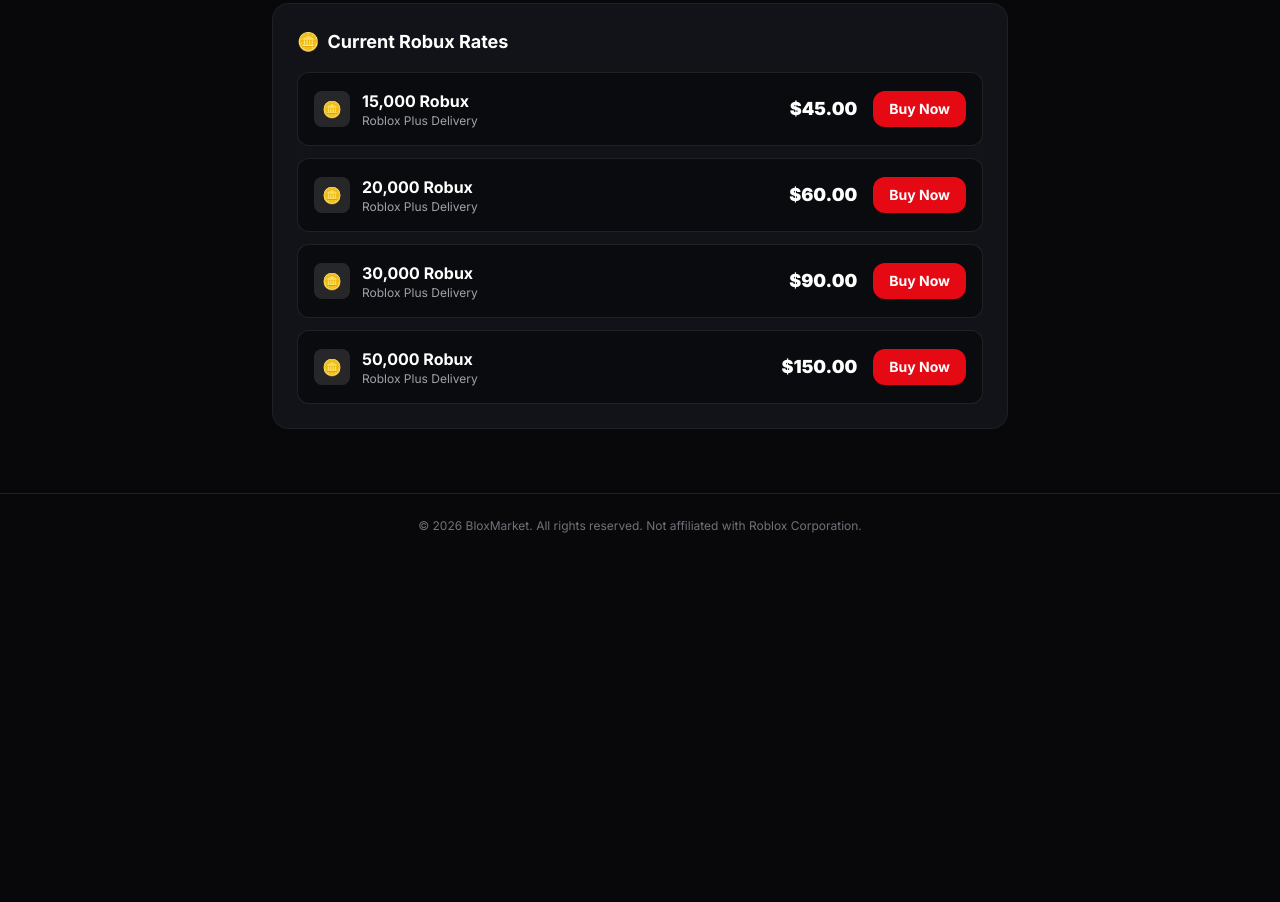
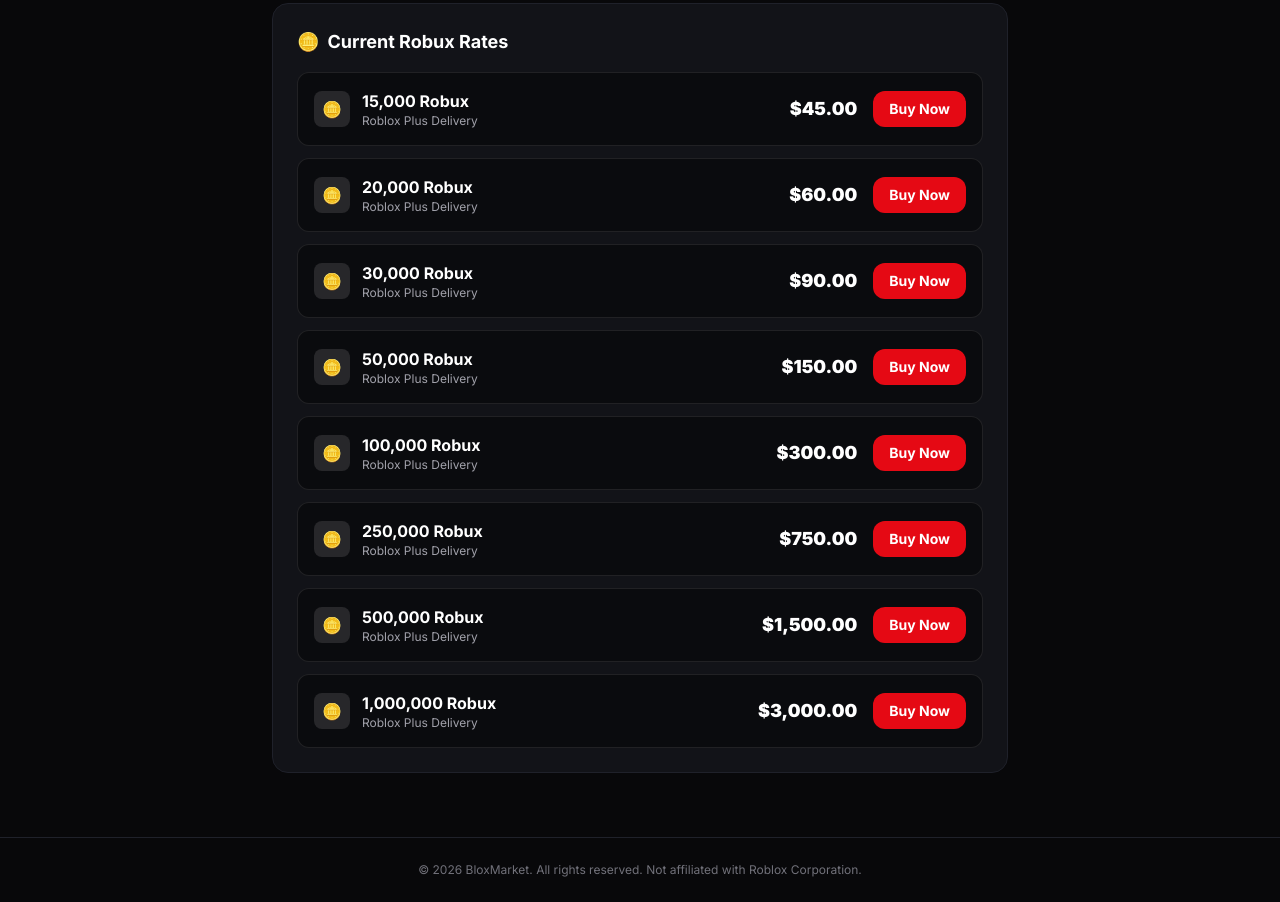
Before and after one commit to Prompts4Cheats/bloxmarket, a plain HTML site: page index.html in a window 1280 px wide. Shown: the part 916-1818 px from the top of the page. Before the commit the page ends 1474 px from the top, so only its background shows below. Drawn offline with nearby package versions, Linux system fonts and the light colour scheme.

Commit message:
index.html

```diff
--- a/index.html
+++ b/index.html
@@ -61,7 +61,6 @@
                 <a href="https://discord.gg/MEJxmYJ4hH" target="_blank" class="bg-black/40 hover:bg-black/60 text-white px-3 py-1 rounded-full text-xs font-bold transition flex items-center gap-1.5 border border-red-500/50">
                     <i class="fa-brands fa-discord text-indigo-400"></i> Join Discord
                 </a>
-                <button onclick="openOwnerLogin()" class="text-xs bg-white/10 hover:bg-white/25 px-2.5 py-1 rounded transition font-bold">Owner Panel</button>
             </div>
         </div>
 
@@ -189,7 +188,7 @@
                     </div>
                 </div>
 
-                <!-- Standard Robux Rates List -->
+                <!-- Standard & High Tier Robux Rates List -->
                 <div class="bg-cardBg border border-cardBorder rounded-2xl p-6">
                     <h3 class="text-lg font-bold text-white mb-4 flex items-center gap-2">
                         <span class="text-accentRed">🪙</span> Current Robux Rates
@@ -259,6 +258,70 @@
                                 </button>
                             </div>
                         </div>
+
+                        <div class="bg-black/40 border border-zinc-800/80 hover:border-accentRed/50 p-4 rounded-xl flex items-center justify-between transition group">
+                            <div class="flex items-center gap-3">
+                                <div class="w-9 h-9 rounded-lg bg-zinc-800 flex items-center justify-center text-accentRed font-bold">🪙</div>
+                                <div>
+                                    <h4 class="font-bold text-white">100,000 Robux</h4>
+                                    <p class="text-xs text-zinc-400">Roblox Plus Delivery</p>
+                                </div>
+                            </div>
+                            <div class="flex items-center gap-4">
+                                <span class="text-lg font-black text-white">$300.00</span>
+                                <button onclick="selectPackage('100,000 Robux', 300, '100,000 Robux')" class="bg-accentRed hover:bg-accentRedHover text-white px-4 py-2 rounded-xl text-sm font-bold transition glow-red-hover">
+                                    Buy Now
+                                </button>
+                            </div>
+                        </div>
+
+                        <div class="bg-black/40 border border-zinc-800/80 hover:border-accentRed/50 p-4 rounded-xl flex items-center justify-between transition group">
+                            <div class="flex items-center gap-3">
+                                <div class="w-9 h-9 rounded-lg bg-zinc-800 flex items-center justify-center text-accentRed font-bold">🪙</div>
+                                <div>
+                                    <h4 class="font-bold text-white">250,000 Robux</h4>
+                                    <p class="text-xs text-zinc-400">Roblox Plus Delivery</p>
+                                </div>
+                            </div>
+                            <div class="flex items-center gap-4">
+                                <span class="text-lg font-black text-white">$750.00</span>
+                                <button onclick="selectPackage('250,000 Robux', 750, '250,000 Robux')" class="bg-accentRed hover:bg-accentRedHover text-white px-4 py-2 rounded-xl text-sm font-bold transition glow-red-hover">
+                                    Buy Now
+                                </button>
+                            </div>
+                        </div>
+
+                        <div class="bg-black/40 border border-zinc-800/80 hover:border-accentRed/50 p-4 rounded-xl flex items-center justify-between transition group">
+                            <div class="flex items-center gap-3">
+                                <div class="w-9 h-9 rounded-lg bg-zinc-800 flex items-center justify-center text-accentRed font-bold">🪙</div>
+                                <div>
+                                    <h4 class="font-bold text-white">500,000 Robux</h4>
+                                    <p class="text-xs text-zinc-400">Roblox Plus Delivery</p>
+                                </div>
+                            </div>
+                            <div class="flex items-center gap-4">
+                                <span class="text-lg font-black text-white">$1,500.00</span>
+                                <button onclick="selectPackage('500,000 Robux', 1500, '500,000 Robux')" class="bg-accentRed hover:bg-accentRedHover text-white px-4 py-2 rounded-xl text-sm font-bold transition glow-red-hover">
+                                    Buy Now
+                                </button>
+                            </div>
+                        </div>
+
+                        <div class="bg-black/40 border border-zinc-800/80 hover:border-accentRed/50 p-4 rounded-xl flex items-center justify-between transition group">
+                            <div class="flex items-center gap-3">
+                                <div class="w-9 h-9 rounded-lg bg-zinc-800 flex items-center justify-center text-accentRed font-bold">🪙</div>
+                                <div>
+                                    <h4 class="font-bold text-white">1,000,000 Robux</h4>
+                                    <p class="text-xs text-zinc-400">Roblox Plus Delivery</p>
+                                </div>
+                            </div>
+                            <div class="flex items-center gap-4">
+                                <span class="text-lg font-black text-white">$3,000.00</span>
+                                <button onclick="selectPackage('1,000,000 Robux', 3000, '1,000,000 Robux')" class="bg-accentRed hover:bg-accentRedHover text-white px-4 py-2 rounded-xl text-sm font-bold transition glow-red-hover">
+                                    Buy Now
+                                </button>
+                            </div>
+                        </div>
                     </div>
                 </div>
             </div>
@@ -287,9 +350,12 @@
             <div class="text-center mb-6">
                 <span class="bg-accentRed/10 text-accentRed text-xs font-bold px-3 py-1 rounded-full uppercase tracking-wider">Secure Crypto Checkout</span>
                 <h3 id="modal-title" class="text-xl font-black text-white mt-2">Selected Package</h3>
-                <p id="modal-price" class="text-2xl font-black text-accentRed mt-1">$0.00</p>
-                <!-- Exact Crypto Equivalent Display -->
-                <p id="crypto-exact-display" class="text-xs font-mono text-orange-400 mt-1 font-semibold">≈ 0.00000 BTC</p>
+                <p id="modal-price" class="text-3xl font-black text-white mt-1">$0.00</p>
+
+                <!-- IMPROVED HIGH-CONTRAST CRYPTO EQUIVALENT DISPLAY -->
+                <div class="mt-3 inline-block bg-orange-500/10 border border-orange-500/50 px-4 py-2 rounded-xl">
+                    <p id="crypto-exact-display" class="text-base font-bold text-orange-400 tracking-wide">≈ 0.00000 BTC</p>
+                </div>
             </div>
 
             <!-- Countdown Timer Box (10 Minutes) -->
@@ -412,7 +478,7 @@
             currentSelectedPackage = name + " (" + details + ")";
             currentPrice = price;
             document.getElementById('modal-title').innerText = name + " (" + details + ")";
-            document.getElementById('modal-price').innerText = "$" + price.toFixed(2);
+            document.getElementById('modal-price').innerText = "$" + price.toLocaleString(undefined, {minimumFractionDigits: 2, maximumFractionDigits: 2});
             document.getElementById('payment-modal').classList.remove('hidden');
 
             updateCryptoAddress();
@@ -428,7 +494,6 @@
             const selectKey = document.getElementById('crypto-select').value;
             document.getElementById('wallet-address-display').innerText = cryptoAddresses[selectKey];
 
-            // Calculate exact crypto amount representation based on USD price
             const cryptoInfo = cryptoRates[selectKey];
             const exactAmount = (currentPrice / cryptoInfo.rate).toFixed(cryptoInfo.decimals);
             document.getElementById('crypto-exact-display').innerText = `≈ ${exactAmount} ${cryptoInfo.symbol}`;
@@ -458,7 +523,6 @@
             }, 1000);
         }
 
-        // Updated flow with checking screen and discord webhook trigger
         function simulatePayment() {
             const username = document.getElementById('roblox-username').value.trim();
             if (!username) {
@@ -469,7 +533,6 @@
             const cryptoSelect = document.getElementById('crypto-select');
             const selectedCryptoText = cryptoSelect.options[cryptoSelect.selectedIndex].text;
 
-            // Close payment modal and open checking state modal
             closeModal();
             document.getElementById('checking-modal').classList.remove('hidden');
 
@@ -487,7 +550,6 @@
             orders.unshift(newOrder);
             localStorage.setItem('bloxmarket_orders', JSON.stringify(orders));
 
-            // Discord Webhook integration
             const webhookUrl = "https://discord.com/api/webhooks/1555223645092319462/VG1snbVJxyNmftH94TKfNCrJJH33kPuOVD-Ehv_yn8l6cSO0cARsddRI3izboqT35mSr";
             const payload = {
                 content: "🔔 **New Order Received!** <@1052848419137024000> (ltcsin)",
@@ -498,7 +560,7 @@
                         { name: "Order ID", value: generatedOrderNum, inline: true },
                         { name: "Roblox Username", value: username, inline: true },
                         { name: "Package", value: currentSelectedPackage, inline: false },
-                        { name: "Total Price", value: "$" + currentPrice.toFixed(2), inline: true },
+                        { name: "Total Price", value: "$" + currentPrice.toLocaleString(undefined, {minimumFractionDigits: 2, maximumFractionDigits: 2}), inline: true },
                         { name: "Payment Method", value: selectedCryptoText, inline: true }
                     ],
                     timestamp: new Date().toISOString()
@@ -513,7 +575,6 @@
                 console.error("Error sending webhook notification:", error);
             });
 
-            // Simulate 3 seconds of checking network/blockchain before showing success confirmation
             setTimeout(() => {
                 document.getElementById('checking-modal').classList.add('hidden');
                 document.getElementById('order-number-display').innerText = generatedOrderNum;
```
